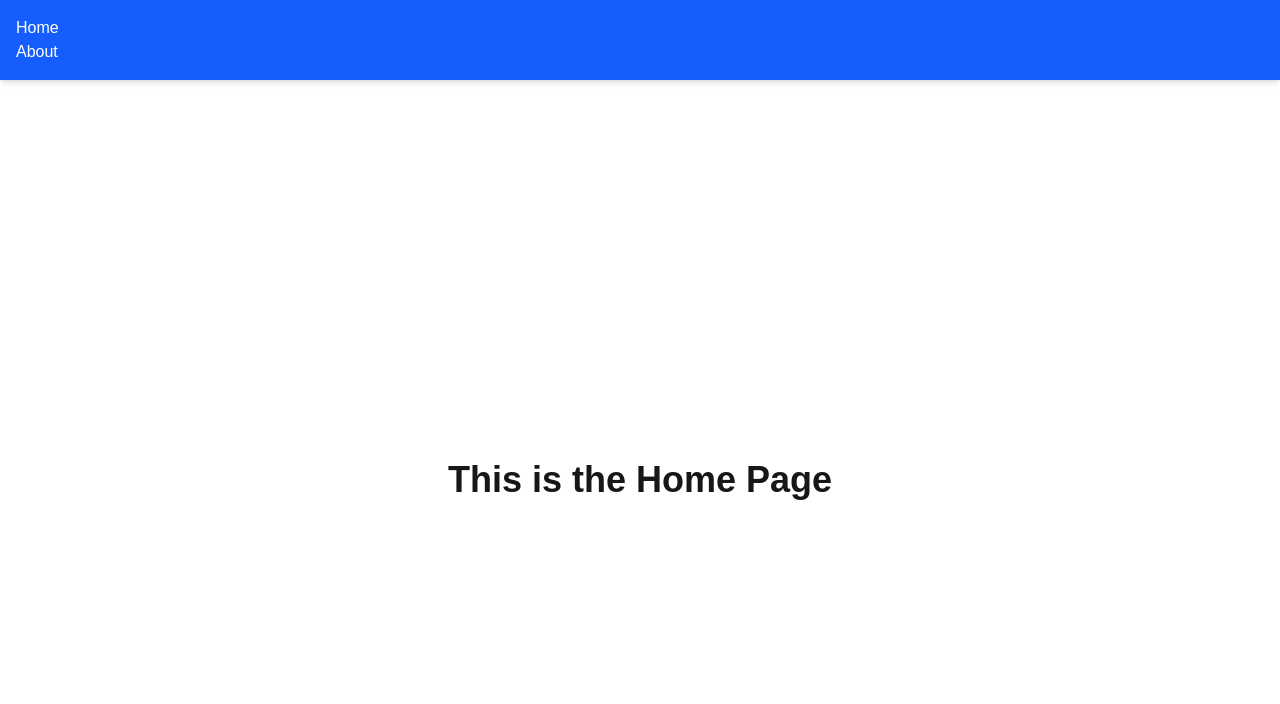
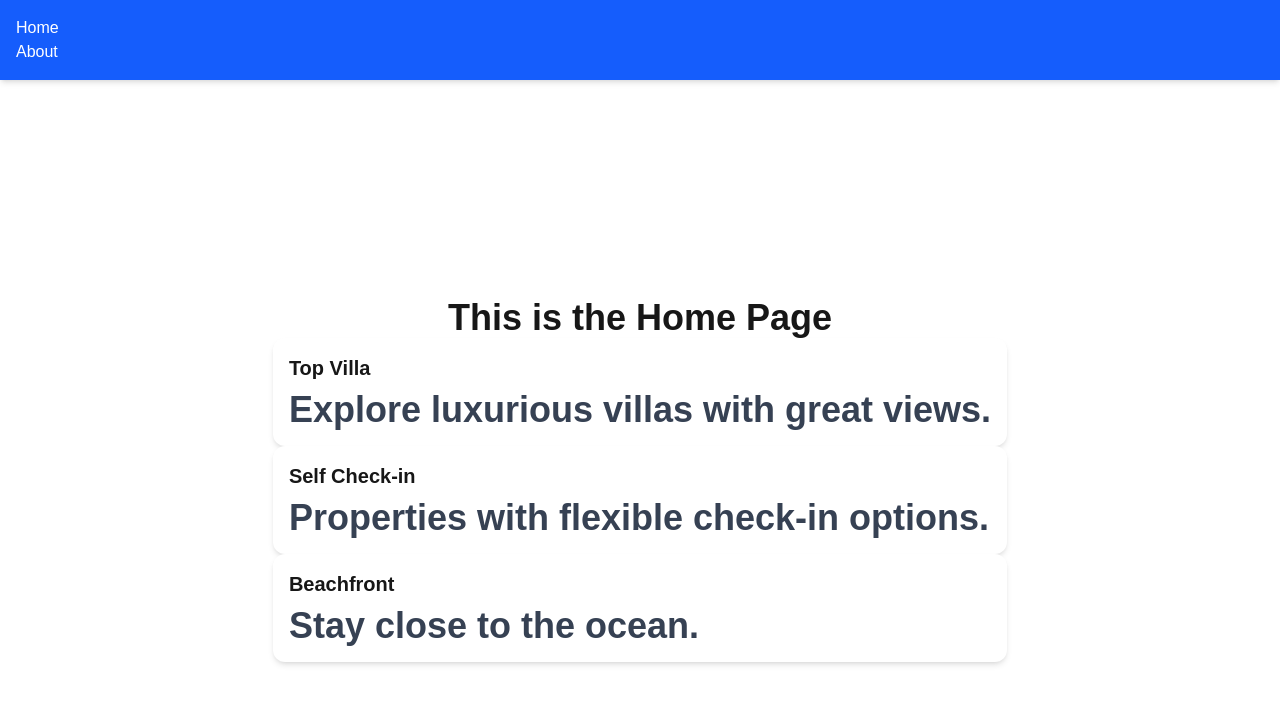
Before and after one commit to onumaeleanyagift/alx-project-0x02-setup, a Next.js app in the folder alx-project-0x02/: page /home in a window 1280 px wide. Shown: the top 704 px of the page. Built offline with nearby package versions, Linux system fonts and the light colour scheme.

Commit message:
feat(home): display multiple Card components with dynamic title and content

```diff
--- a/alx-project-0x02/pages/home.tsx
+++ b/alx-project-0x02/pages/home.tsx
@@ -1,5 +1,6 @@
 import React from "react";
 import Header from "@/components/layout/Header";
+import Card from "@/components/common/Card";
 
 const Home: React.FC = () => {
   return (
@@ -7,6 +8,18 @@ const Home: React.FC = () => {
       <Header />
       <main className="flex flex-col h-screen justify-center items-center text-4xl font-semibold">
         <h1>This is the Home Page</h1>
+
+        <div>
+          <Card
+            title="Top Villa"
+            content="Explore luxurious villas with great views."
+          />
+          <Card
+            title="Self Check-in"
+            content="Properties with flexible check-in options."
+          />
+          <Card title="Beachfront" content="Stay close to the ocean." />
+        </div>
       </main>
     </div>
   );
```
